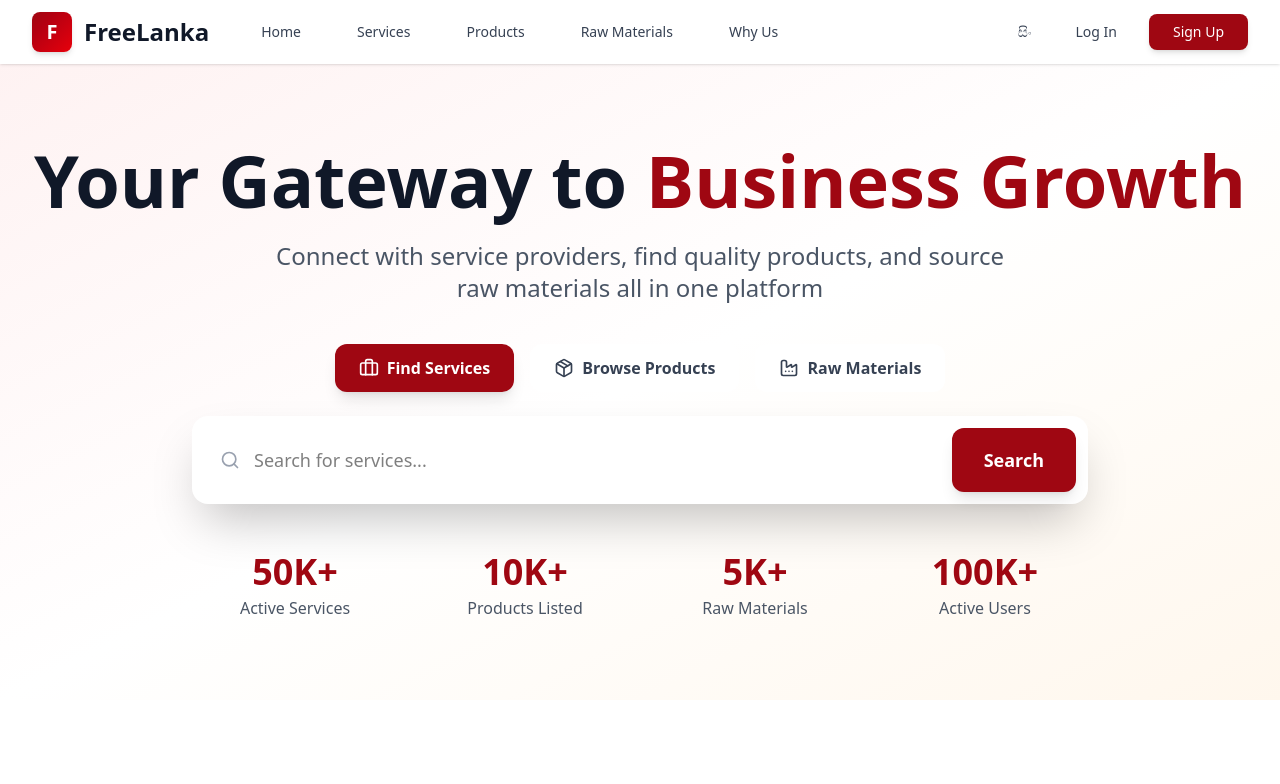
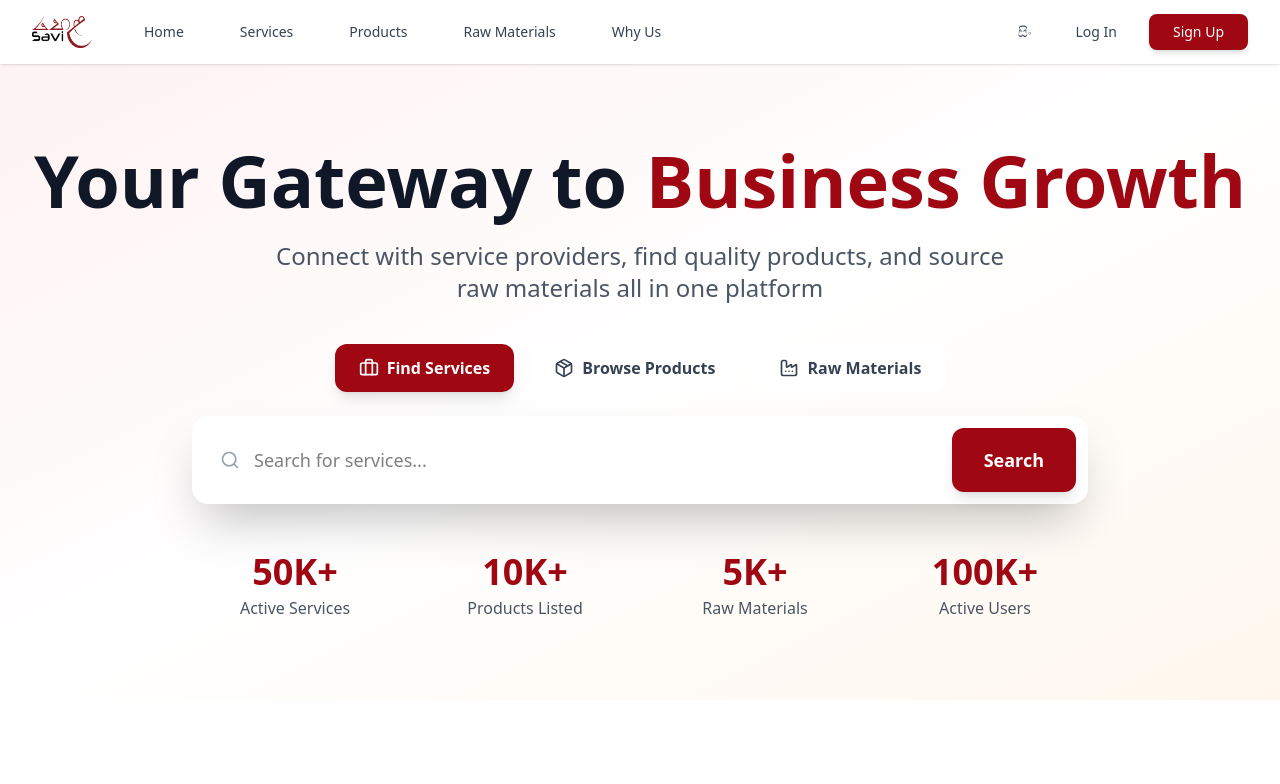
Before and after one commit to Amila619/ph-2025-hackathon, a React (Vite) app in the folder frontend/: page / in a window 1280 px wide. Shown: the top 784 px of the page. Built offline with nearby package versions, Linux system fonts and the light colour scheme.

Commit message:
animated navbar logo fixed

```diff
--- a/frontend/src/components/navbar/AnimatedNavbar.jsx
+++ b/frontend/src/components/navbar/AnimatedNavbar.jsx
@@ -17,10 +17,15 @@ const AnimatedNavbar = () => {
                 <div className="flex justify-between items-center h-16">
                     <div className="flex items-center">
                         <div className="flex-shrink-0 flex items-center">
-              <div className="h-10 w-10 bg-gradient-to-br from-red-800 to-red-600 rounded-lg flex items-center justify-center text-white font-bold text-xl shadow-md">
-                F
+
+                            <div className="flex items-center">
+                                <img
+                                    src="/assets/images/logo.png"  // path to your logo
+                                    alt="Helasavi logo"
+                                    className="h-8 w-15"    // adjust size as needed
+                                />
+
                             </div>
-              <span className="ml-3 text-2xl font-bold text-gray-900">FreeLanka</span>
                         </div>
                         <div className="hidden md:ml-10 md:flex md:space-x-8">
                             <a href="#" className="text-gray-700 hover:text-red-800 px-3 py-2 text-sm font-medium transition-colors">{t.home}</a>
```
Lines whose indentation alone changed are shown as unchanged.
